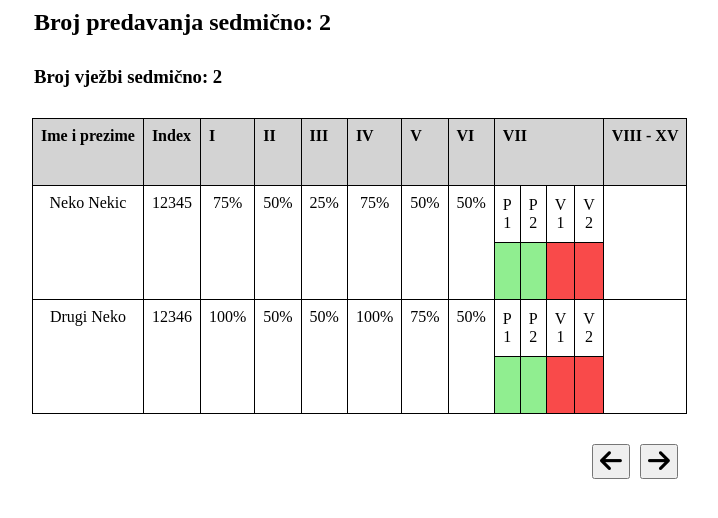
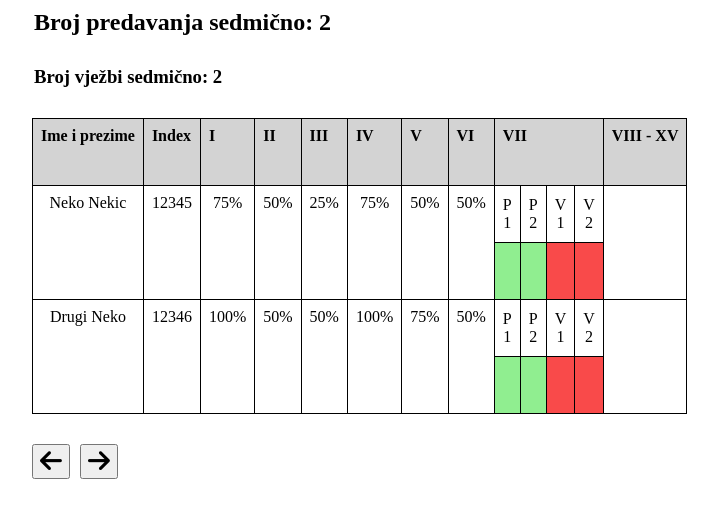
Before and after one commit to smuratovic3/Attendance-Manager, a plain HTML site: page html/prisustvo.html in a window 1280 px wide. Shown: the part 88-606 px from the top of the page, without its empty margins (6-724 px from the left). Drawn offline with Linux system fonts and the light colour scheme.

Commit message:
Buttoni stavljeni na lijevu stranu

```diff
--- a/css/prisustvo.css
+++ b/css/prisustvo.css
@@ -55,7 +55,7 @@ th {
 }
 
 .leftButton{
-    margin-left: 590px;
+    margin-left: 30px;
     margin-right: 10px;
     font-size: 25px;
 }
```
